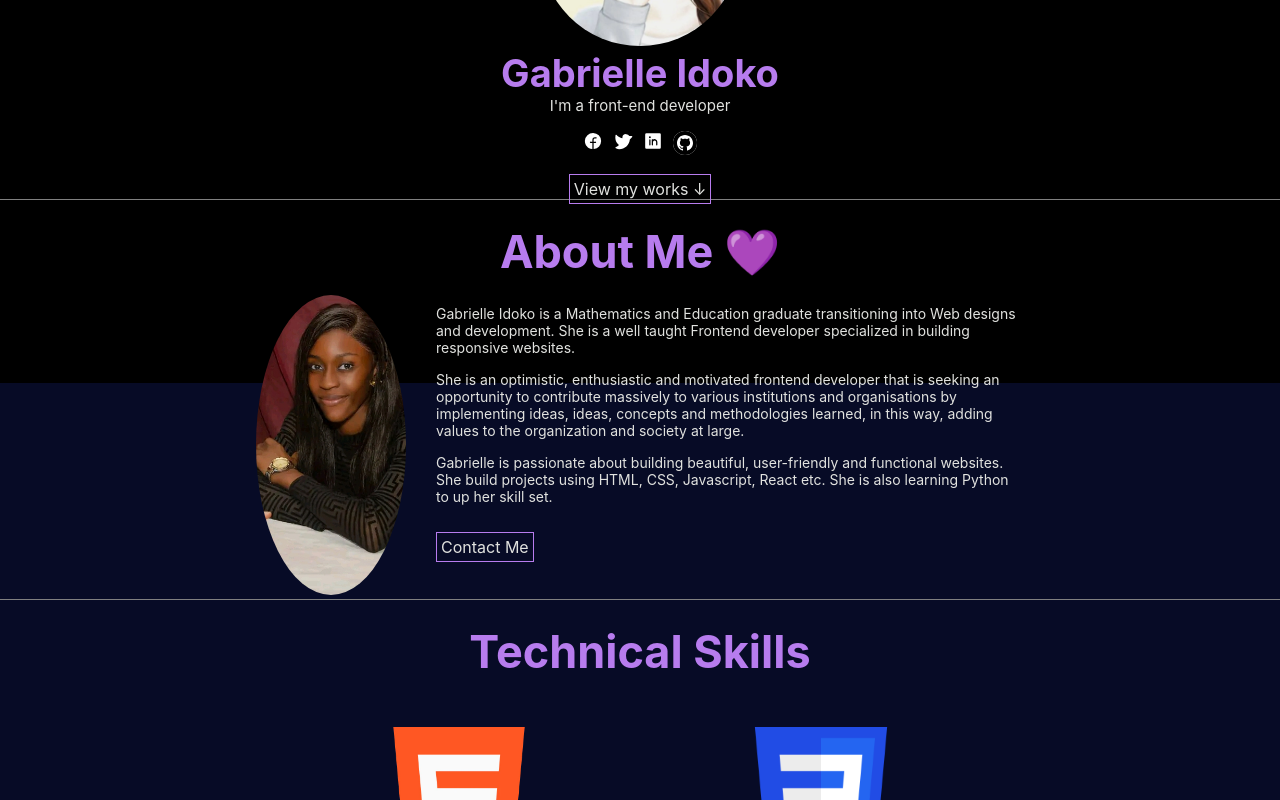
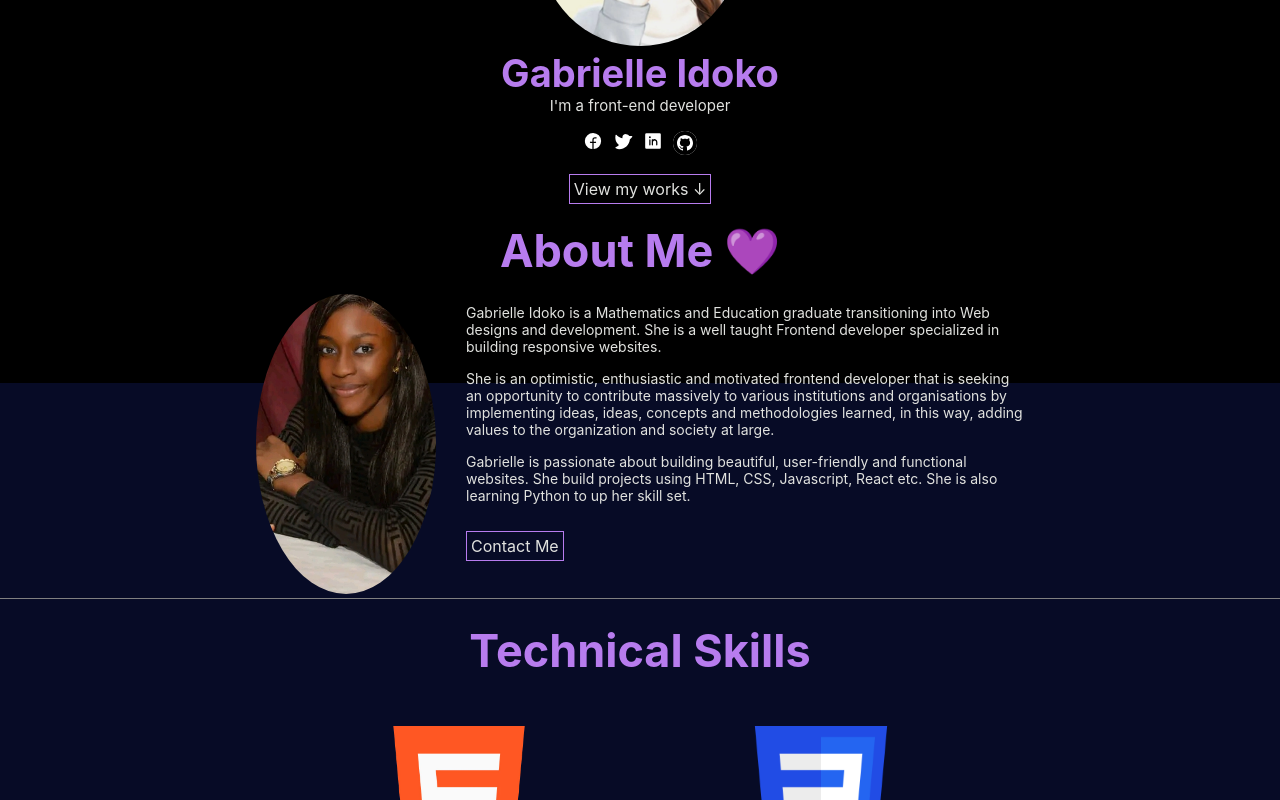
Before and after one commit to Gabbie99/Personal-portfolio, a React (Create React App) app: page / in a window 1280 px wide. Shown: the part 417-1217 px from the top of the page. Built offline with nearby package versions, Linux system fonts and the light colour scheme.

Commit message:
modified personal info

```diff
--- a/src/components/aboutMe/AboutMe.css
+++ b/src/components/aboutMe/AboutMe.css
@@ -1,5 +1,5 @@
 .about-gen {
-    border-top: 1px solid grey;
+    /* border-top: 1px solid grey; */
     border-bottom: 1px solid grey;
 }
 .about {
--- a/src/components/aboutMe/AboutMe.jsx
+++ b/src/components/aboutMe/AboutMe.jsx
@@ -9,7 +9,7 @@ function AboutMe() {
         <h1>About Me &#128156;</h1>
         <div className="about-me">
             <div className='about-img'>
-                <img src={gabbie} alt="lady" width={150}
+                <img src={gabbie} alt="lady" width={180}
                 height={300} />
             </div>
             <div className='about-text'>
```
